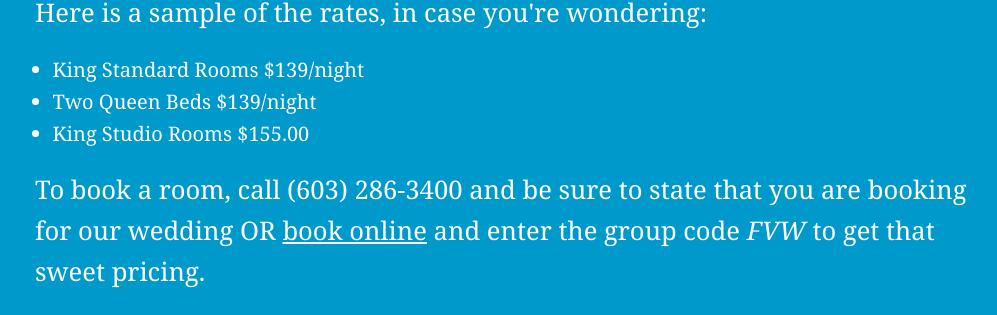
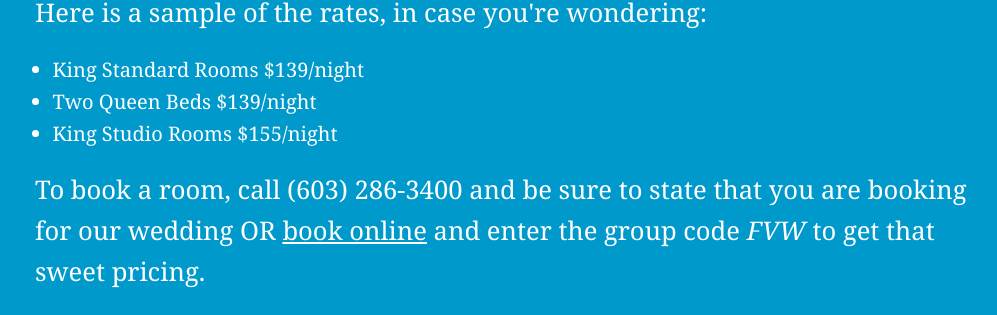
Before and after one commit to jeffvincent/mibbswedding, a Jekyll site: the page built from index.html, in a window 1280 px wide and 900 px high, scrolled down 4627 px. Shown: the part 140-455 px from the top of the window, without its empty margins (120-1117 px from the left). Built offline with Jekyll 4.4.1, drawn with Linux system fonts in a browser that asks for light colours; Markdown is read by kramdown in place of the engine named in the settings.

Commit message:
Updated king studio pricing

```diff
--- a/index.html
+++ b/index.html
@@ -182,7 +182,7 @@ layout: default
       <ul>
         <li>King Standard Rooms $139/night</li>
         <li>Two Queen Beds $139/night</li>
-        <li>King Studio Rooms $155.00</li>
+        <li>King Studio Rooms $155/night</li>
       </ul>
     </p>
     <p>
```
Also changed, not shown: 1 other file.
